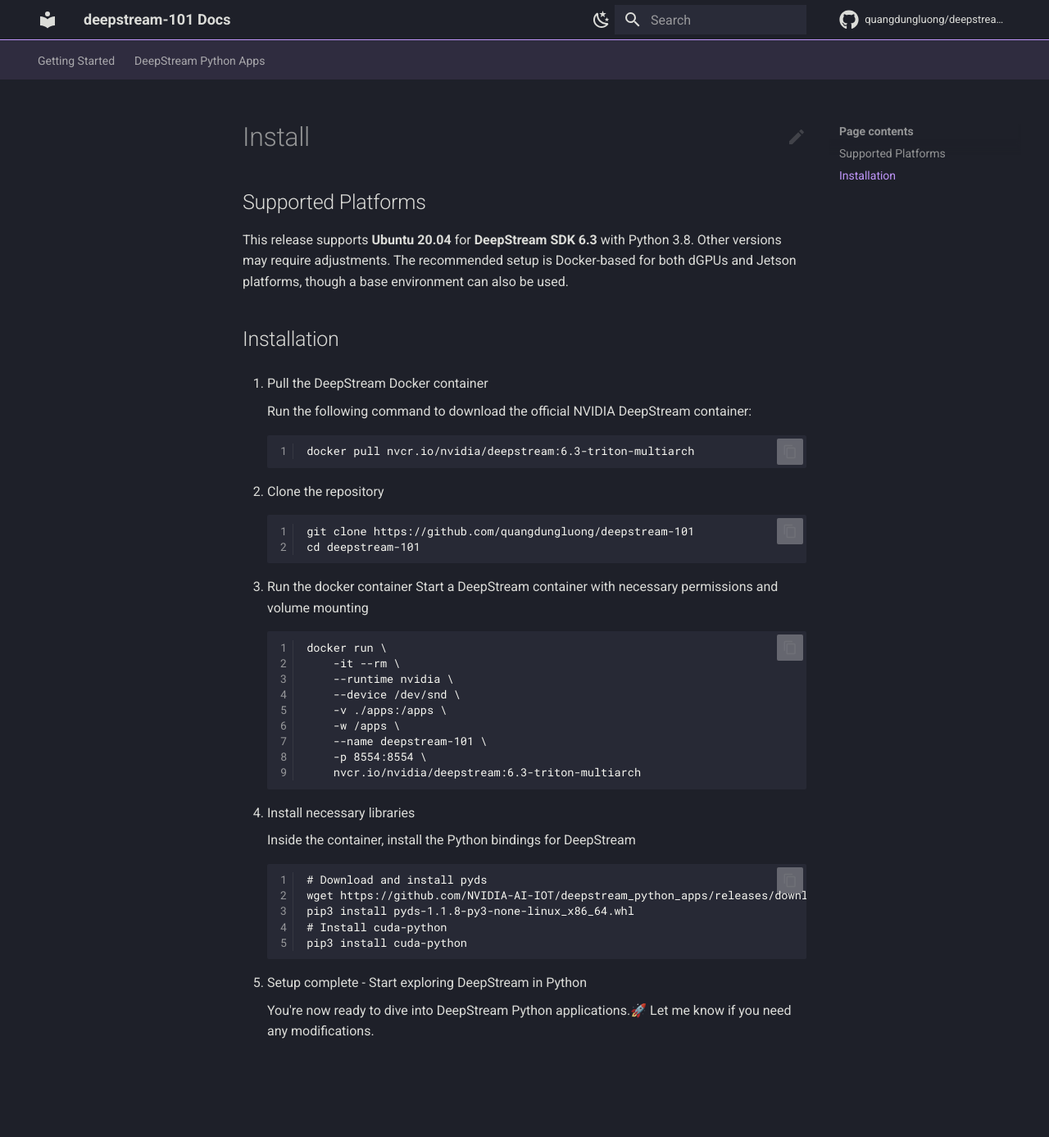
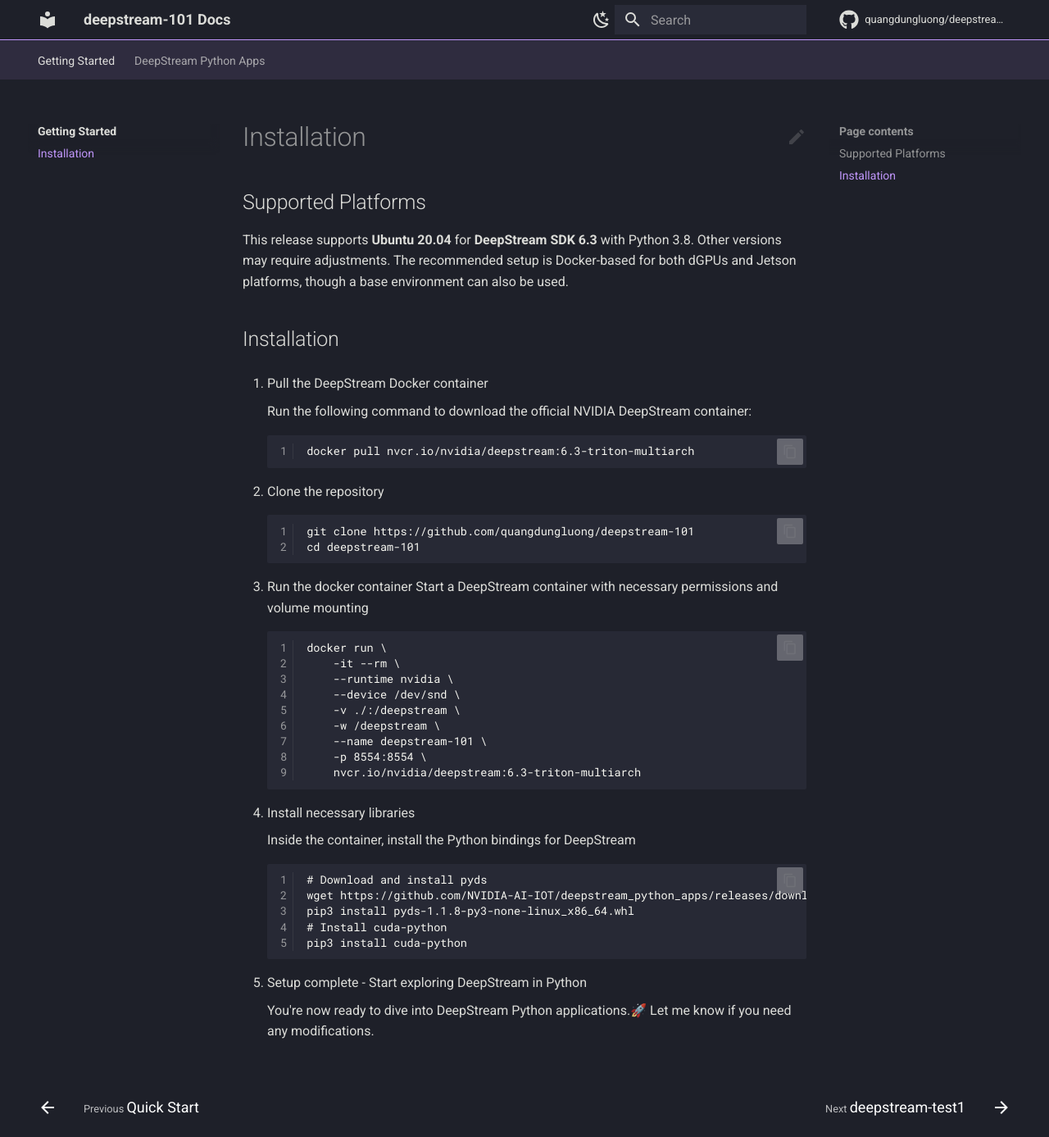
Before and after one commit to quangdungluong/deepstream-101, an MkDocs documentation site: the page built from docs/install.md, in a window 1280 px wide and 1387 px high. Shown: the whole window at 82% size. Built offline with MkDocs 1.6.1 and Material for MkDocs 9.7.7, drawn with Linux system fonts in a browser that asks for light colours; comment, search, counter and statistics services are not loaded.

Commit message:
docs: update docs

```diff
--- a/docs/install.md
+++ b/docs/install.md
@@ -26,8 +26,8 @@
         -it --rm \
         --runtime nvidia \
         --device /dev/snd \
-        -v ./apps:/apps \
-        -w /apps \
+        -v ./:/deepstream \
+        -w /deepstream \
         --name deepstream-101 \
         -p 8554:8554 \
         nvcr.io/nvidia/deepstream:6.3-triton-multiarch
--- a/mkdocs.yml
+++ b/mkdocs.yml
@@ -6,6 +6,7 @@
 nav:
   - Getting Started:
       - Quick Start: index.md
+      - Installation: install.md
   - DeepStream Python Apps:
       - deepstream-test1: apps/deepstream-test1.md
       - deepstream-test2: apps/deepstream-test2.md
```
